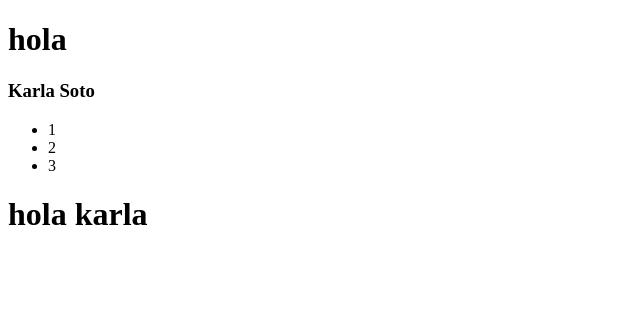
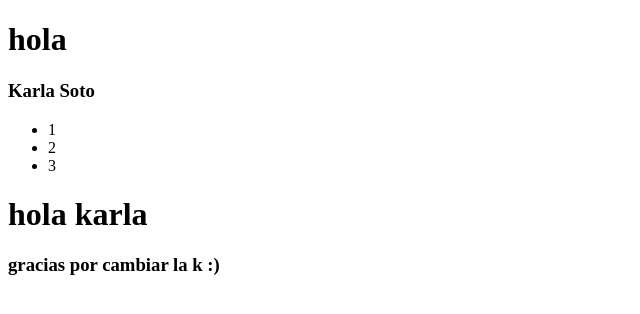
Before and after one commit to eber-cba/ultimaClase67, a plain HTML site: page index.html in a window 1280 px wide. Shown: the whole page, without its empty margins (0-640 px from the left). Drawn offline with Linux system fonts and the light colour scheme.

Commit message:
cambio de la k

```diff
--- a/index.html
+++ b/index.html
@@ -14,5 +14,6 @@
       <li>3</li>
     </ul>
     <h1>hola karla</h1>
+    <h3>gracias por cambiar la k :)</h3>
   </body>
 </html>
```
